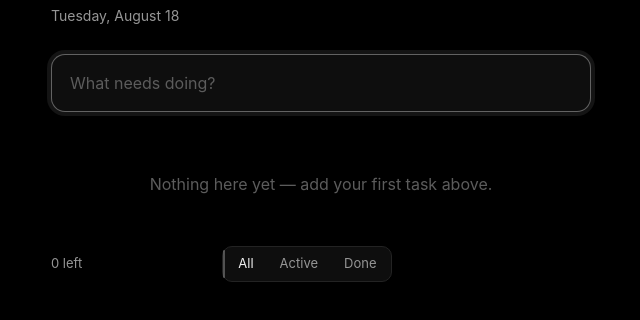
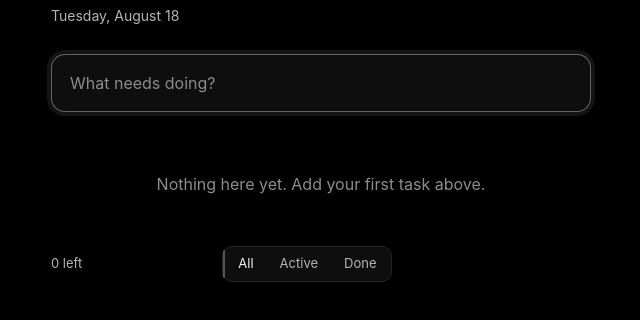
Before and after one commit to B-Timok/to-do, a website: page index.html in a window 1280 px wide. Shown: the part 144-464 px from the top of the page, without its empty margins (319-959 px from the left). Drawn offline with Linux system fonts and the light colour scheme.

Commit message:
Brighten muted text and clean up copy
Remove em dashes and the emoji from UI copy and README. Raise the two
gray text tones for better readability on black.

```diff
--- a/app.js
+++ b/app.js
@@ -23,8 +23,8 @@ let filter = "all";
 const nodes = new Map(); // todo id -> <li>
 
 const EMPTY_MESSAGES = {
-  all: "Nothing here yet — add your first task above.",
-  active: "All caught up ✨",
+  all: "Nothing here yet. Add your first task above.",
+  active: "All caught up.",
   done: "Nothing checked off yet.",
 };
 
--- a/style.css
+++ b/style.css
@@ -5,8 +5,8 @@
   --border: #232323;
   --border-hover: #343434;
   --text: #f0f0f0;
-  --muted: #969696;
-  --faint: #5c5c5c;
+  --muted: #b5b5b5;
+  --faint: #8c8c8c;
   --focus: rgba(255, 255, 255, 0.35);
   --focus-soft: rgba(255, 255, 255, 0.08);
   --danger: #f87171;
```
Also changed, not shown: README.md.
